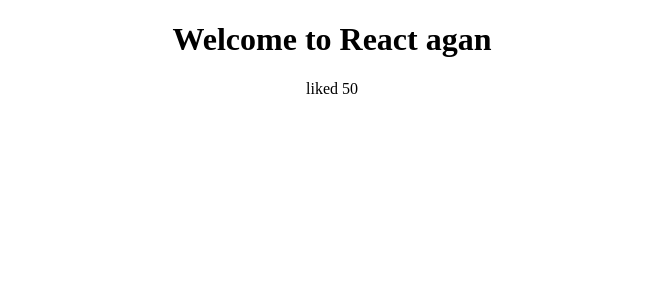
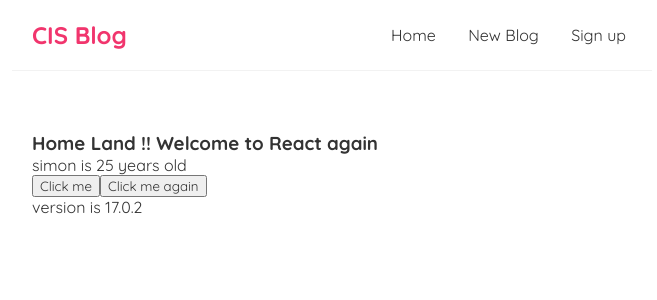
Before and after one commit to psean21c/spark, a React (Create React App) app: page / in a window 1280 px wide. Shown: the top 300 px of the page, without its empty margins (308-965 px from the left). Built offline with nearby package versions, Linux system fonts and the light colour scheme; the HTML template or start-up script is replaced by a standard one.

Commit message:
added useState

```diff
--- a/src/App.css
+++ /dev/null
@@ -1,38 +0,0 @@
-.App {
-  text-align: center;
-}
-
-.App-logo {
-  height: 40vmin;
-  pointer-events: none;
-}
-
-@media (prefers-reduced-motion: no-preference) {
-  .App-logo {
-    animation: App-logo-spin infinite 20s linear;
-  }
-}
-
-.App-header {
-  background-color: #282c34;
-  min-height: 100vh;
-  display: flex;
-  flex-direction: column;
-  align-items: center;
-  justify-content: center;
-  font-size: calc(10px + 2vmin);
-  color: white;
-}
-
-.App-link {
-  color: #61dafb;
-}
-
-@keyframes App-logo-spin {
-  from {
-    transform: rotate(0deg);
-  }
-  to {
-    transform: rotate(360deg);
-  }
-}
--- a/src/App.js
+++ b/src/App.js
@@ -1,25 +1,26 @@
-import './App.css';
 // import axios from 'axios'
 
 // import {useState} from 'react';
-// import React from 'react' // version 16 vs 17
-import React, { useEffect, useState } from "react";
+// import React, { useEffect, useState } from "react";
 
 // import {Button} from "antd"
-
+import React from 'react';
+import Navbar from './Navbar';
+import Home from './Home';
 
 // state management
 function App() {
-  const title = "Welcome to React agan"
-  const likes = 50;
-
+  const REACT_VERSION = React.version;
 
   return (
     <div className="App">
+      <Navbar/>
       <div className="content">
-        <h1>{title}</h1>
-        <p> liked {likes}</p>
+        <Home/>
+        <p> version is {REACT_VERSION}</p>
       </div>
+
+
     </div>
   )
 }
--- /dev/null
+++ b/src/Home.jsx
@@ -0,0 +1,30 @@
+import {useState} from 'react';
+
+const Home = () => {
+
+    const title = "Home Land !! Welcome to React again"
+
+    // const name = 'simon';
+    const [name, setName] = useState('simon');
+    const [age,setAge] = useState(25);
+
+    const handleClick0 = () => {
+        console.log("clicked 0")
+    }
+    const handleClick1 = (name) => {
+        setName(name)
+        console.log("clicked .. !!", name)
+    }
+    return (
+        <div className="home">
+        <h3>{title}</h3>
+        <p> {name} is {age} years old</p>
+        <button onClick={handleClick0}> Click me</button>
+        <button onClick={(e) =>
+                handleClick1('david',e)
+        }> Click me again</button>
+        </div>
+     );
+}
+
+export default Home;
--- /dev/null
+++ b/src/Navbar.js
@@ -0,0 +1,14 @@
+const Navbar = () => {
+    return (
+        <nav className="navbar">
+            <h1>CIS Blog</h1>
+            <div className="links">
+                <a href="/">Home</a>
+                <a href="/create"> New Blog</a>
+                <a href="/login"> Sign up</a>
+            </div>
+        </nav>
+     );
+}
+
+export default Navbar;
--- a/src/index.css
+++ b/src/index.css
@@ -1,13 +1,35 @@
-body {
+@import url('https://fonts.googleapis.com/css2?family=Quicksand:wght@300;400;500;600;700&display=swap');
+
+/* base styles */
+* {
   margin: 0;
-  font-family: -apple-system, BlinkMacSystemFont, 'Segoe UI', 'Roboto', 'Oxygen',
-    'Ubuntu', 'Cantarell', 'Fira Sans', 'Droid Sans', 'Helvetica Neue',
-    sans-serif;
-  -webkit-font-smoothing: antialiased;
-  -moz-osx-font-smoothing: grayscale;
+  font-family: "Quicksand";
+  color: #333;
 }
-
-code {
-  font-family: source-code-pro, Menlo, Monaco, Consolas, 'Courier New',
-    monospace;
+.navbar {
+  padding: 20px;
+  display: flex;
+  align-items: center;
+  max-width: 600px;
+  margin: 0 auto;
+  border-bottom: 1px solid #f2f2f2;
 }
+.navbar h1 {
+  color: #f1356d;
+}
+.navbar .links {
+  margin-left: auto;
+}
+.navbar a {
+  margin-left: 16px;
+  text-decoration: none;
+  padding: 6px;
+}
+.navbar a:hover {
+  color: #f1356d;
+}
+.content {
+  max-width: 600px;
+  margin: 40px auto;
+  padding: 20px;
+}
--- a/src/index.js
+++ b/src/index.js
@@ -1,6 +1,6 @@
 import React from 'react';
 import ReactDOM from 'react-dom';
-// import './index.css';
+import './index.css';
 import App from './App';
 // import {HashRouter} from 'react-router-dom';
 // import "bootstrap/dist/css/bootstrap.min.css";
```
Also changed, not shown: 1 other file (tests, documents, lock files or other folders).
